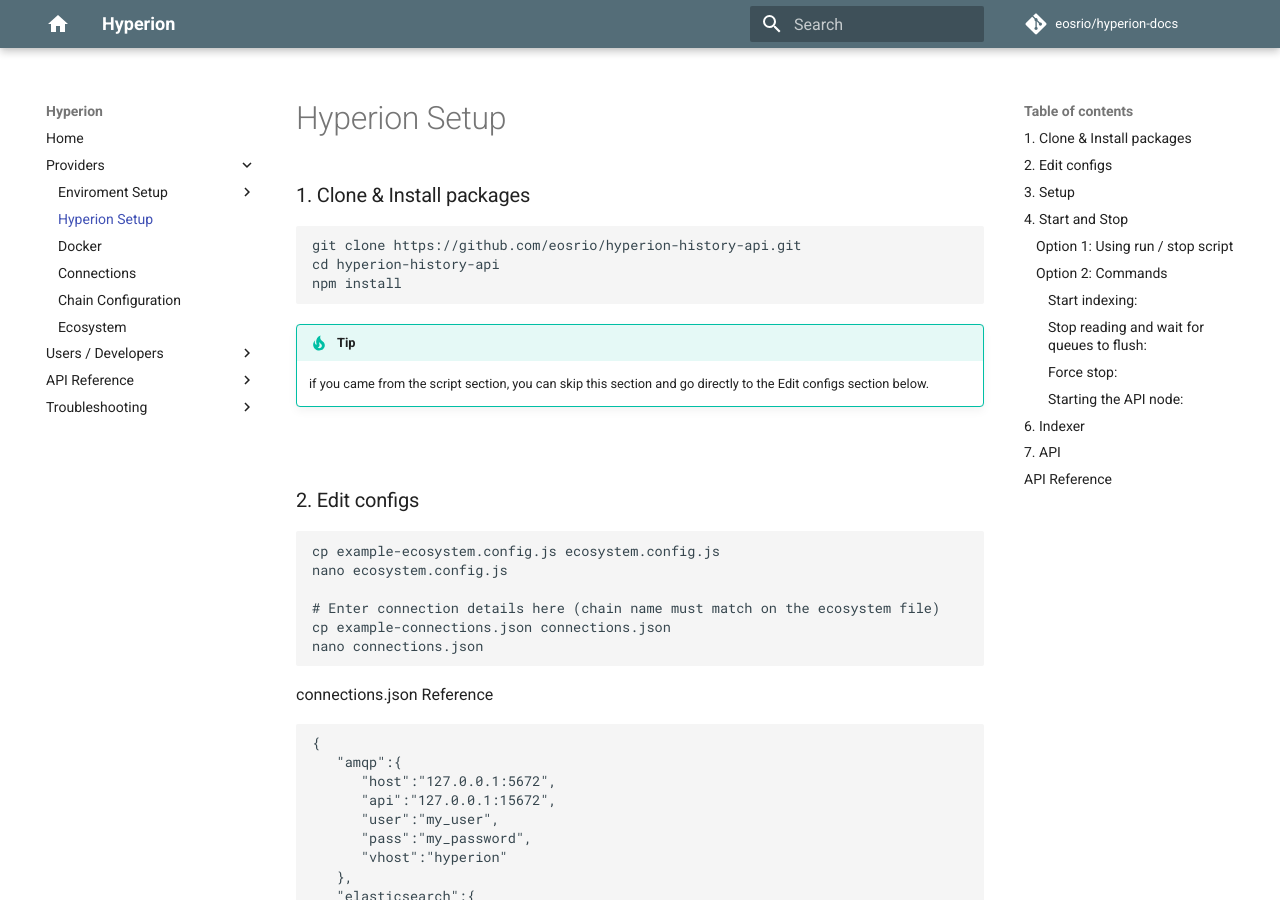
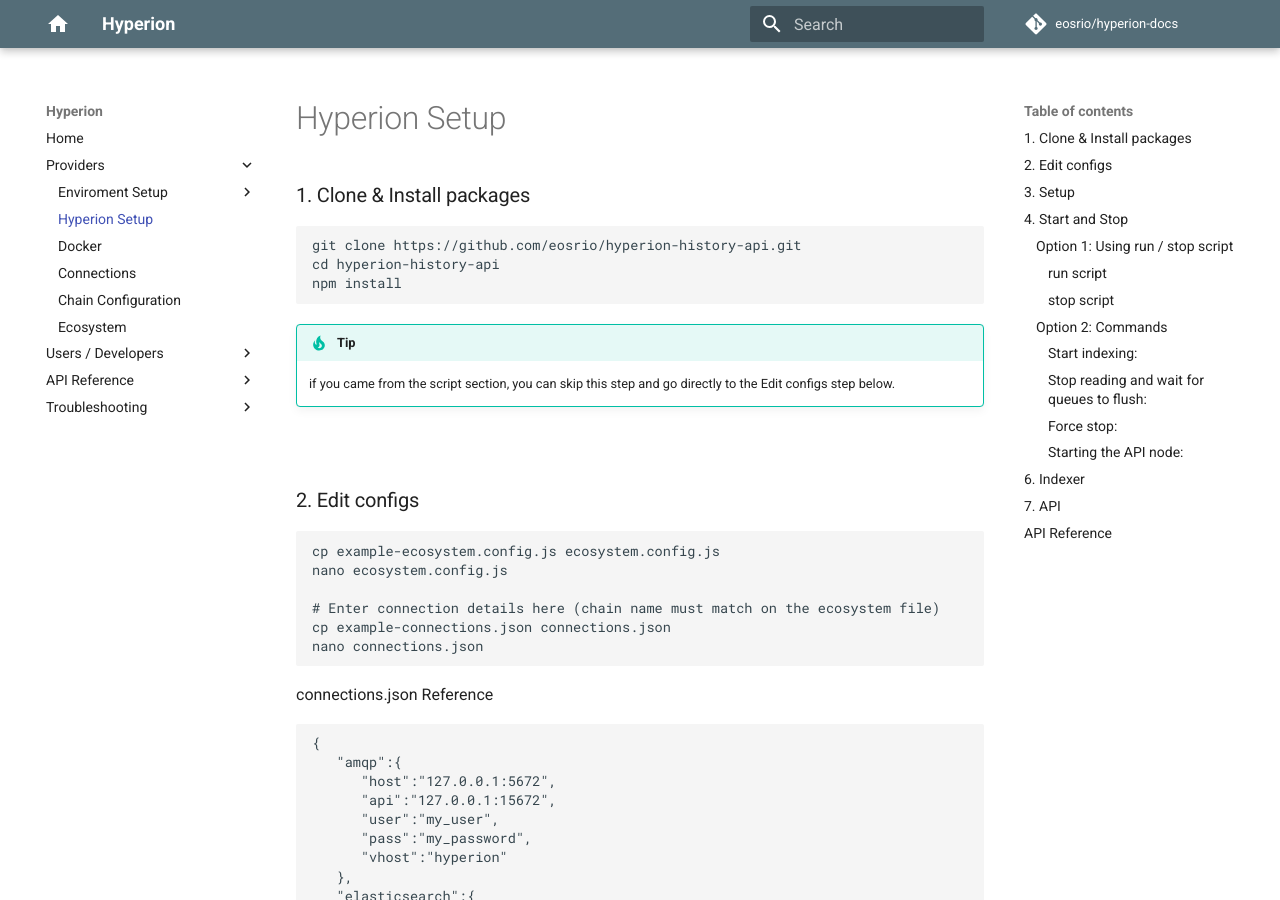
Before and after one commit to eosrio/hyperion-docs, an MkDocs documentation site: the page built from docs/hyperion.md, in a window 1280 px wide and 900 px high. Built offline with MkDocs 1.6.1 and Material for MkDocs 9.7.7, drawn with Linux system fonts in a browser that asks for light colours; comment, search, counter and statistics services are not loaded; some of the changed text lies outside the part shown.

Commit message:
Update hyperion.md

````diff
--- a/docs/hyperion.md
+++ b/docs/hyperion.md
@@ -8,7 +8,7 @@
 ```
 
 !!! tip
-    if you came from the script section, you can skip this section and go directly to the Edit configs section below.
+    if you came from the script section, you can skip this step and go directly to the Edit configs step below.
 
 <br>
 
@@ -91,6 +91,7 @@
 
 #### Option 1: Using run / stop script
 
+##### run script
 You can use `run` script to start the Indexer or the API.
 ```
 ./run.sh chain-indexer
@@ -98,16 +99,18 @@
 ./run.sh chain-api
 ```
 Examples:
-Start indexing EOS mainnet
+
+Start indexing EOS mainnet:
 ```
 ./run.sh eos-indexer
 ```
-Start EOS API
+Start EOS API:
 ```
 ./run.sh eos-api
 ```
 Remember that the chain name was previously defined in the [Hyperion section](#hyperion).
 
+##### stop script
 The `stop` script follows the same pattern of the `run` script:
 ```
 ./stop.sh chain-indexer
@@ -116,7 +119,7 @@
 ```
 
 Example:
-Stop the EOS mainnet indexer
+Stop the EOS mainnet indexer:
 ```
 ./stop.sh eos-indexer
 ```
````
